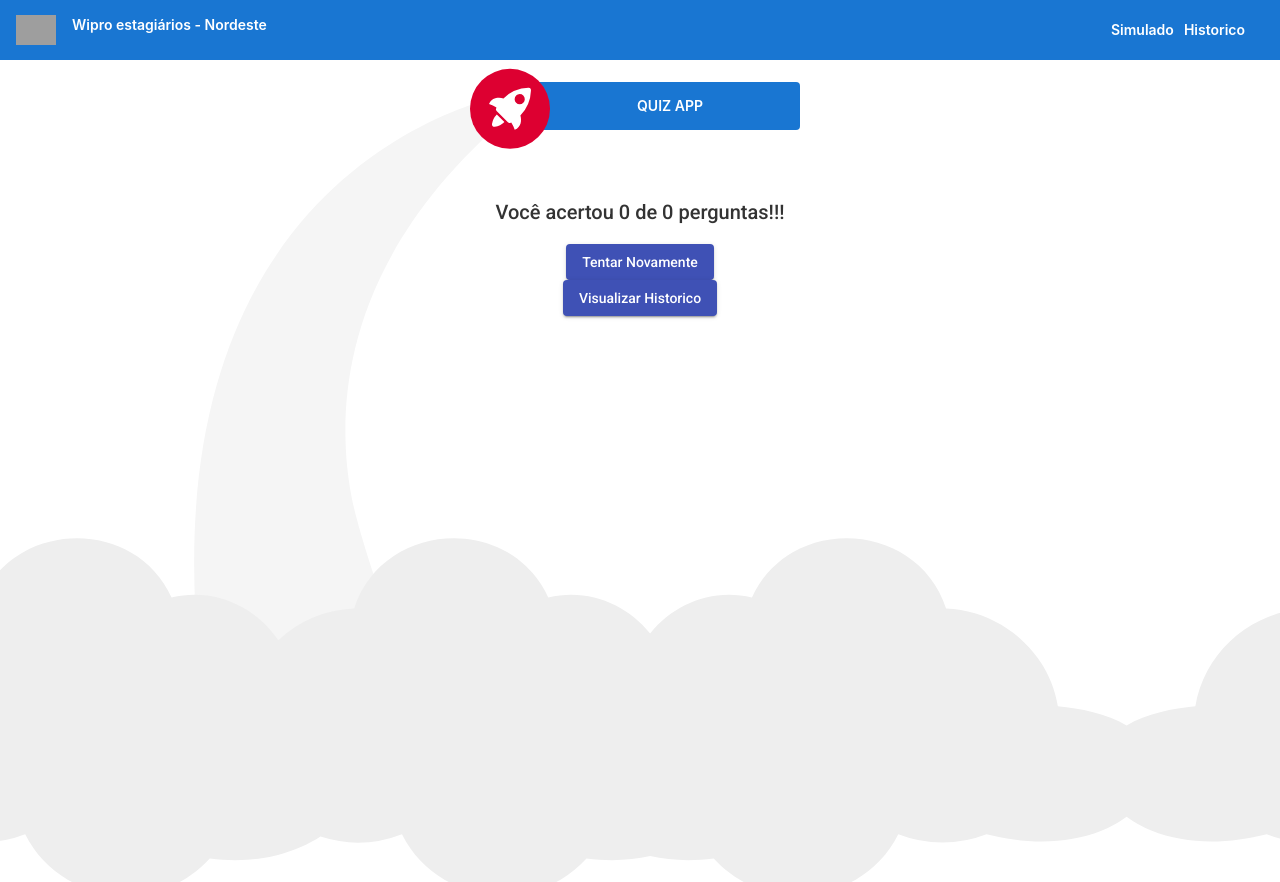
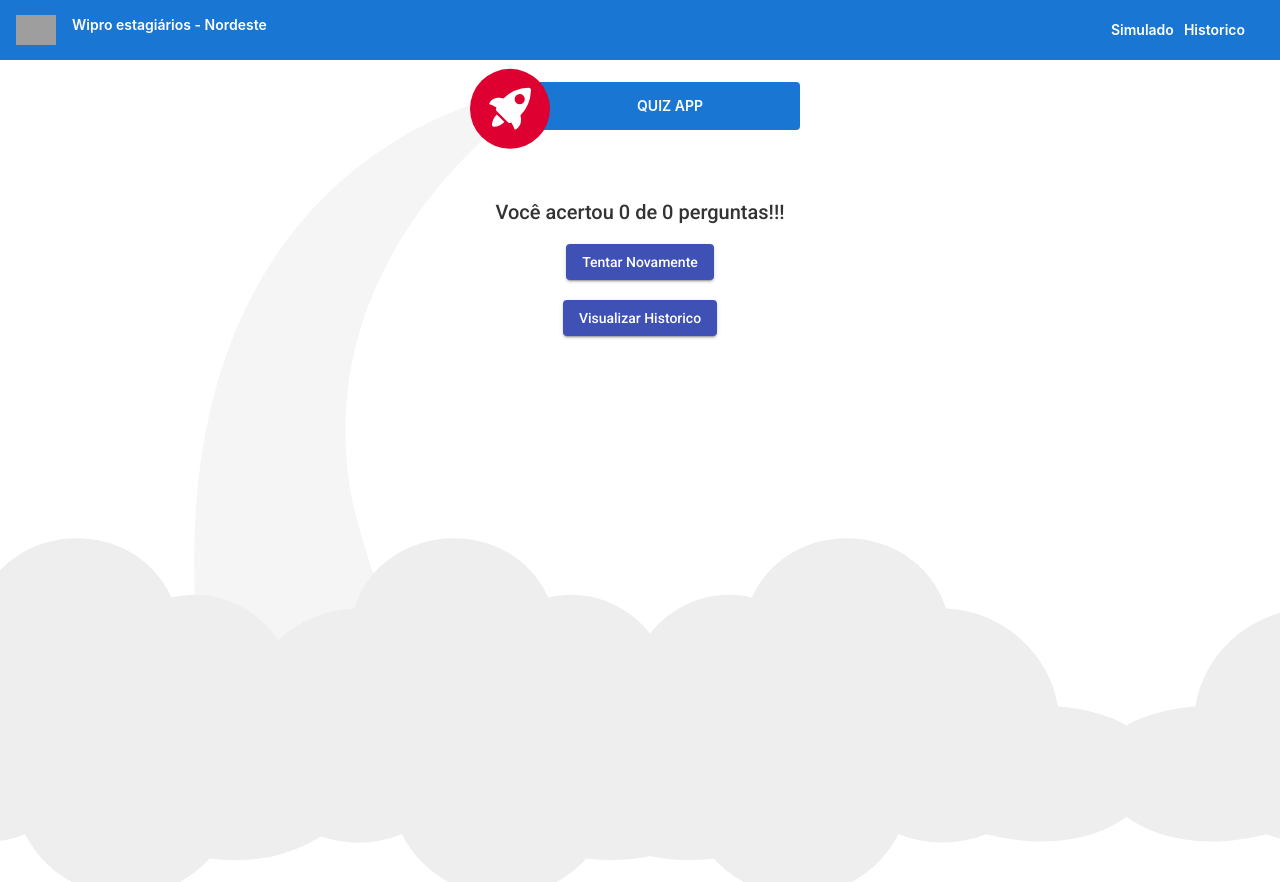
Before and after one commit to caions/impacta-angular, an Angular app: page /user/simulado in a window 1280 px wide. Both pictures are taken after a click on the button "Enviar". Built offline with nearby package versions, Linux system fonts and the light colour scheme; no server answers; grey boxes are pictures that could not be loaded.

Commit message:
feat: reload simulado button

```diff
--- a/src/app/components/simulado/simulado.component.css
+++ b/src/app/components/simulado/simulado.component.css
@@ -27,3 +27,7 @@
  .botao-salvar{
    margin-left: 5px;
  }
+
+ a{
+   margin-bottom: 20px;
+ }
--- a/src/app/components/simulado/simulado.component.html
+++ b/src/app/components/simulado/simulado.component.html
@@ -1,11 +1,9 @@
-<!-- ao clicar em tentar novamente -->
-
 <div class="content">
     <p *ngIf="exibirResultado;then blocoThen else blocoElse"></p>
     <ng-template #blocoThen>
         <h2>Você acertou {{respostasCorretas}} de {{quantidadeDePerguntas}} perguntas!!!</h2>
         <a routerLink="/user/simulado">
-            <button mat-raised-button color="primary" (click)="buscarPerguntas()">Tentar Novamente</button>
+            <button mat-raised-button color="primary" (click)="recarregarPagina()">Tentar Novamente</button>
         </a>
         <a routerLink="/user/historico">
             <button mat-raised-button color="primary">Visualizar Historico</button>
--- a/src/app/components/simulado/simulado.component.ts
+++ b/src/app/components/simulado/simulado.component.ts
@@ -42,6 +42,10 @@ export class SimuladoComponent implements OnInit {
     this.perguntas.splice(this.perguntas.indexOf(this.perguntas[randomNumber]), 1)
   }
 
+  recarregarPagina() {
+    location.reload();
+  }
+
   buscarPerguntas() {
     // Adiciona a ultima pessoa criada para o atributo pessoa
     this.pessoaService.findAll().subscribe((response) => {
@@ -58,7 +62,6 @@ export class SimuladoComponent implements OnInit {
       }
     );
   }
-
 
   enviar() {
     this.historico = new Historico();
@@ -79,9 +82,6 @@ export class SimuladoComponent implements OnInit {
     } else {
       this.exibirResultado = true
     }
-
-
-
   }
 
 }
```
